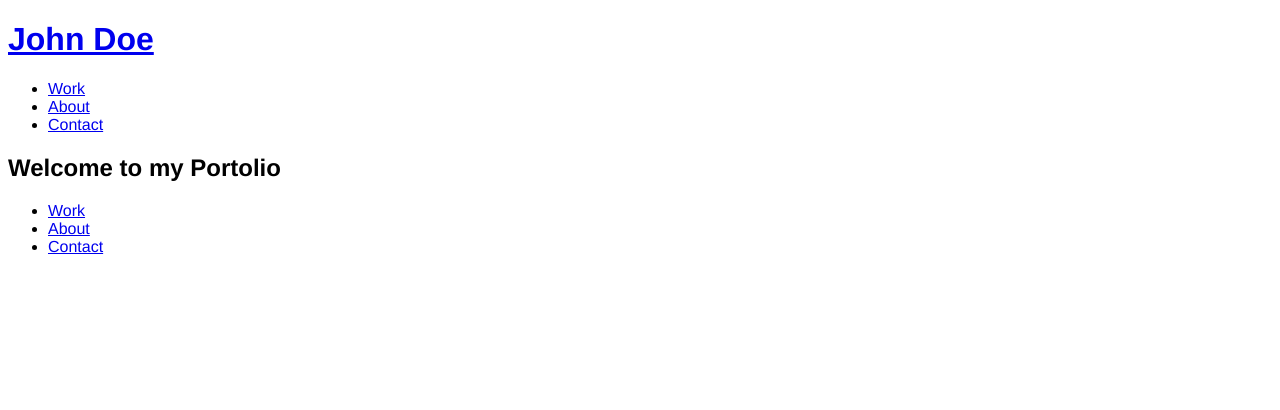
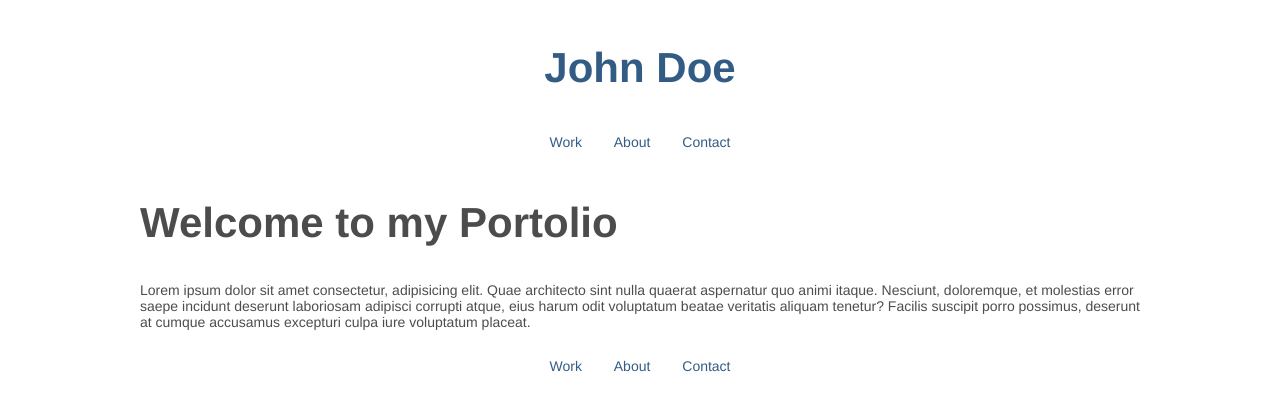
Before and after one commit to johndoenma/myportfolio-2019, a plain HTML site: page index.html in a window 1280 px wide. Drawn offline with Linux system fonts and the light colour scheme.

Commit message:
started styling with a minimal css approach

```diff
--- a/css/style.css
+++ b/css/style.css
@@ -2,9 +2,51 @@
 
   # TYPOGRAPHY
     # BODY
+    # LINKS
+    # HEADINGS
+  # STRUCTURE
+    # HEADER
+    # FOOTER
+    # NAV
 
 */
 
 body {
   font-family: Helvetica, Arial, sans-serif;
+  font-size: 87.5%; /* 14px */
+  color: rgba(0, 0, 0, 0.7);
+  margin: 0 auto;
+  padding: 1rem;
+  max-width: 1000px;
 }
+
+a {
+  color: rgba(0, 51, 102, 0.8);
+  text-decoration: none;
+}
+
+a:hover {
+  color: rgba(0, 51, 102, 1);
+}
+
+h1 {
+  font-size: 3em;
+}
+
+.site-header,
+.site-footer {
+  text-align: center;
+}
+
+.site-navigation ul {
+  padding: 0;
+}
+
+.site-navigation ul li {
+  display: inline-block;
+}
+
+.site-navigation ul li a {
+  display: block;
+  padding: 1em;
+}
--- a/index.html
+++ b/index.html
@@ -31,7 +31,11 @@
 
     <main>
         <section>
-            <h2>Welcome to my Portolio</h2>
+            <h1>Welcome to my Portolio</h1>
+            <p>Lorem ipsum dolor sit amet consectetur, adipisicing elit. Quae architecto sint nulla quaerat aspernatur quo animi
+                itaque. Nesciunt, doloremque, et molestias error saepe incidunt deserunt laboriosam adipisci corrupti atque,
+                eius harum odit voluptatum beatae veritatis aliquam tenetur? Facilis suscipit porro possimus, deserunt at
+                cumque accusamus excepturi culpa iure voluptatum placeat.</p>
         </section>
     </main>
 
```
